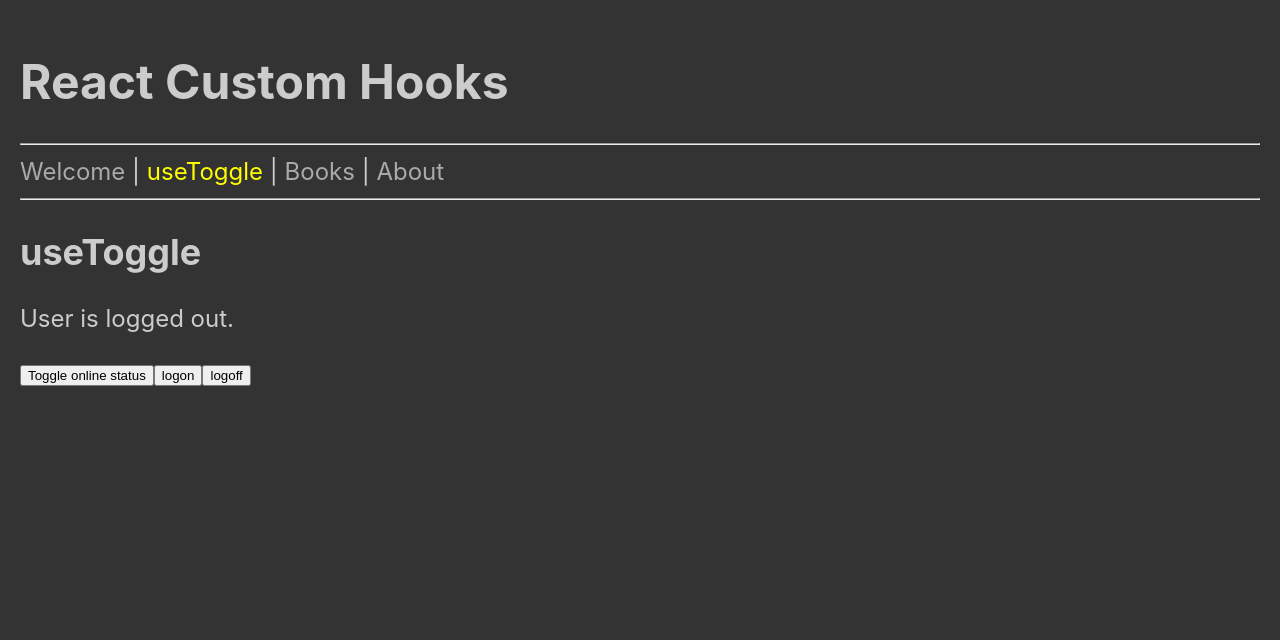
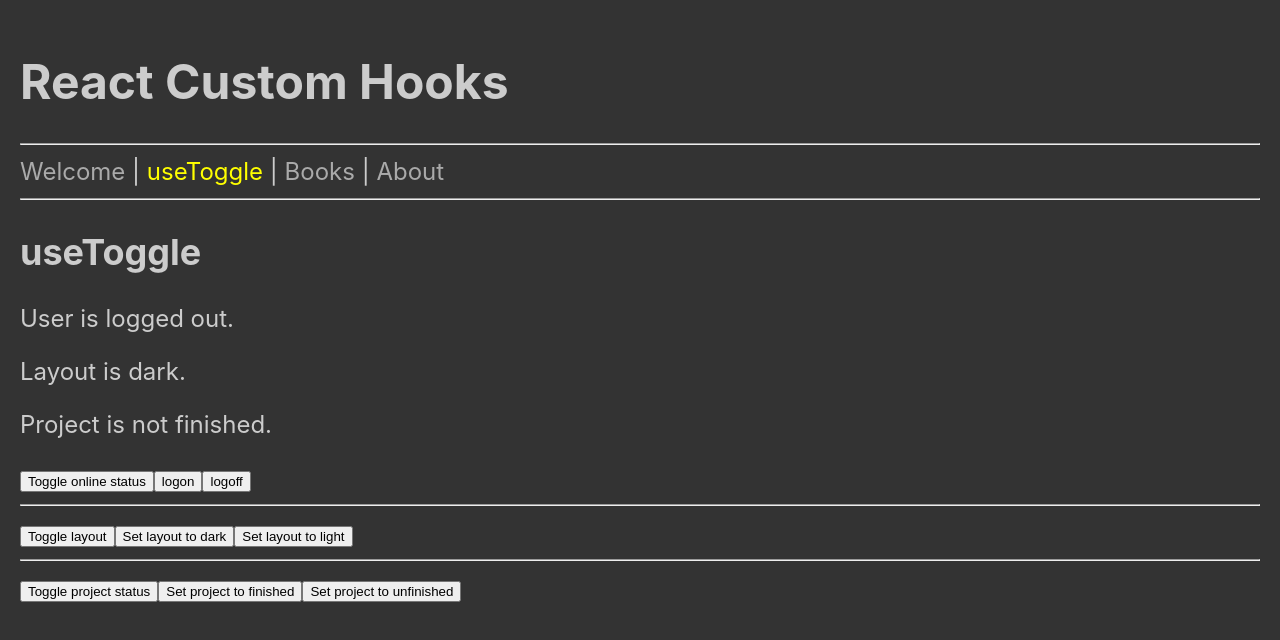
Before and after one commit to edwardtanguay/howto-create-custom-react-hooks, a React (Vite) app: page /use-toggle in a window 1280 px wide. Shown: the top 640 px of the page. Built offline with nearby package versions, Linux system fonts and the light colour scheme.

Commit message:
useToggle finished

```diff
--- a/src/pages/PageUseToggle.jsx
+++ b/src/pages/PageUseToggle.jsx
@@ -2,6 +2,8 @@ import { useToggle } from '../hooks/useToggle';
 
 export const PageUseToggle = () => {
 	const [userIsOnline, toggleUserIsOnline] = useToggle(false);
+	const [layoutIsDark, toggleLayoutIsDark] = useToggle(true);
+	const [projectIsFinished, toggleProjectIsFinished] = useToggle(false);
 
 	return (
 		<div className="page_useToggle">
@@ -13,9 +15,23 @@ export const PageUseToggle = () => {
 				<p>User is logged out.</p>
 			)}
 
-			<button onClick={() => toggleUserIsOnline()}>Toggle online status</button>
+			{layoutIsDark ? <p>Layout is dark.</p> : <p>Layout is light.</p>}
+
+			{projectIsFinished ? <p>Project has been completed.</p> : <p>Project is not finished.</p>}
+
+			<button onClick={() => toggleUserIsOnline()}>
+				Toggle online status
+			</button>
 			<button onClick={() => toggleUserIsOnline(true)}>logon</button>
 			<button onClick={() => toggleUserIsOnline(false)}>logoff</button>
+			<hr/>
+			<button onClick={() => toggleLayoutIsDark()}>Toggle layout</button>
+			<button onClick={() => toggleLayoutIsDark(true)}>Set layout to dark</button>
+			<button onClick={() => toggleLayoutIsDark(false)}>Set layout to light</button>
+			<hr/>
+			<button onClick={() => toggleProjectIsFinished()}>Toggle project status</button>
+			<button onClick={() => toggleProjectIsFinished(true)}>Set project to finished</button>
+			<button onClick={() => toggleProjectIsFinished(false)}>Set project to unfinished</button>
 		</div>
 	);
 };
```
